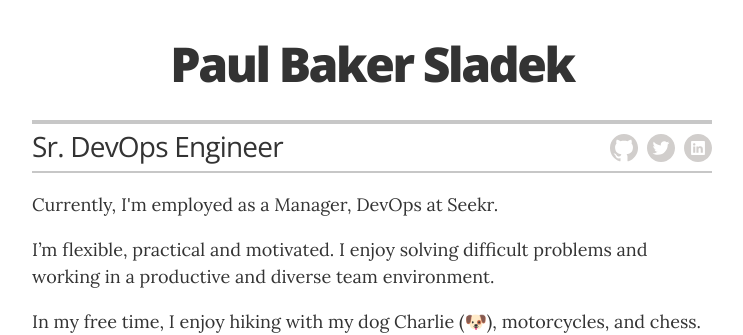
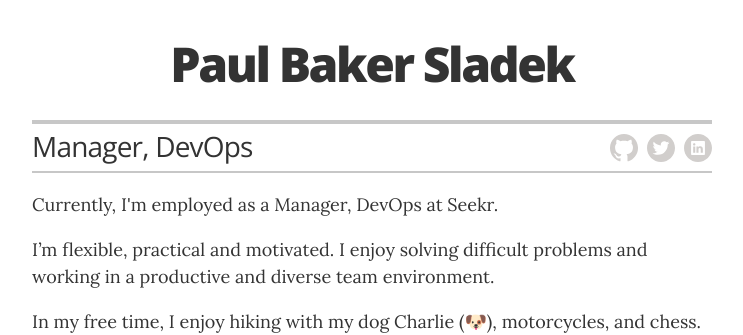
Before and after one commit to pbsladek/pbsladek.github.io, a Jekyll site: the page built from index.html, in a window 1280 px wide and 900 px high. Shown: the top 335 px of the window, without its empty margins (268-1011 px from the left). Built offline with Jekyll 4.4.1, drawn with Linux system fonts in a browser that asks for light colours.

Commit message:
fix config

```diff
--- a/_config.yml
+++ b/_config.yml
@@ -11,7 +11,7 @@ sass:
 # Resume settings
 resume_avatar:                  "false"
 resume_name:                    "Paul Baker Sladek"
-resume_title:                   "Sr. DevOps Engineer"
+resume_title:                   "Manager, DevOps"
 resume_contact_email:
   "opsetc@icloud.com"
 
```
